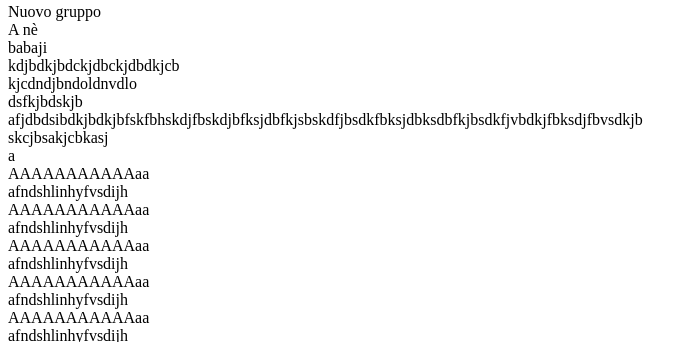
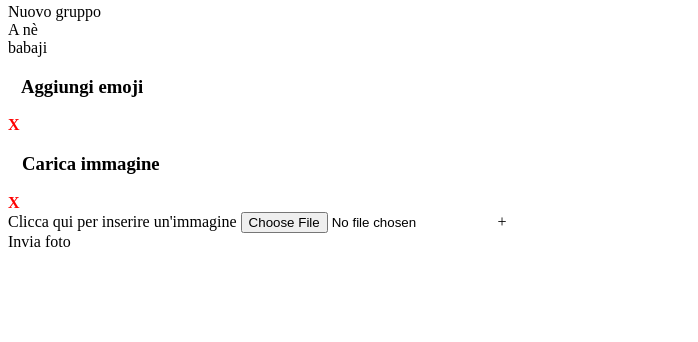
Before and after one commit to Obamium68/HeyChat, a PHP site: page /chatting.html in a window 1280 px wide. Shown: the part 1311-1653 px from the top of the page, without its empty margins (0-698 px from the left). After the commit the page ends 1558 px from the top, so only its background shows below. Run offline with PHP 8.4, Linux system fonts and the light colour scheme.

Commit message:
Render grafica chat e messaggi

```diff
--- a/css/chatting.css
+++ b/css/chatting.css
@@ -7,8 +7,10 @@
 #chat {
     width: 90%;
     display: flex;
-    justify-content: center;
+    justify-content: flex-end;
     height: 90vh;
+    flex-direction: column;
+    align-items: center;
 }
 
 /*---   BOTTONI DI AZIONE   ---*/
@@ -192,6 +194,8 @@
 #messages {
     width: 80%;
     overflow-y: scroll;
+    height: 80vh;
+    margin-bottom: 18px;
     -ms-overflow-style: none;
     /* IE and Edge */
     scrollbar-width: none;
--- a/js/newGroupManager.js
+++ b/js/newGroupManager.js
@@ -75,7 +75,7 @@ function getMyContacts() {
     $.post('../php/get_private_chats.php', { myID: myID }, function (response) {
         chats = JSON.parse(response);
         chats.forEach(chat => {
-            displayItemGroup(chat["Id"], "https://random.imagecdn.app/42/42", chat["Name"] + " " + chat["Surname"], chat["Username"], 0);
+            displayItemGroup(chat["Id"], "../img/data/propics/LowRes/default.png", chat["Name"] + " " + chat["Surname"], chat["Username"], 0);
         });
         renderAnimation();
     });
--- a/views/chatting.html
+++ b/views/chatting.html
@@ -57,88 +57,18 @@
   <div id="chat-box">
     <div id="chat">
       <div id="messages">
-        <div class="mymessage">
-          <div>A nè</div>
-        </div>
-        <div class="fmessage">
-          <div>babaji</div>
-        </div>
-        <div class="mymessage">
-          <div>kdjbdkjbdckjdbckjdbdkjcb</div>
-        </div>
-        <div class="fmessage">
-          <div>kjcdndjbndoldnvdlo</div>
-        </div>
-        <div class="mymessage">
-          <div>dsfkjbdskjb</div>
-        </div>
-        <div class="fmessage">
-          <div>
-            afjdbdsibdkjbdkjbfskfbhskdjfbskdjbfksjdbfkjsbskdfjbsdkfbksjdbksdbfkjbsdkfjvbdkjfbksdjfbvsdkjb
+          <div class="mymessage">
+            <div>A nè</div>
           </div>
-        </div>
-        <div class="mymessage">
-          <div>skcjbsakjcbkasj</div>
-        </div>
-        <div class="fmessage">
-          <div>a</div>
-        </div>
-        <div class="mymessage">
-          <div>AAAAAAAAAAAaa</div>
-        </div>
-        <div class="fmessage">
-          <div>afndshlinhyfvsdijh</div>
-        </div>
-        <div class="mymessage">
-          <div>AAAAAAAAAAAaa</div>
-        </div>
-        <div class="fmessage">
-          <div>afndshlinhyfvsdijh</div>
-        </div>
-        <div class="mymessage">
-          <div>AAAAAAAAAAAaa</div>
-        </div>
-        <div class="fmessage">
-          <div>afndshlinhyfvsdijh</div>
-        </div>
-        <div class="mymessage">
-          <div>AAAAAAAAAAAaa</div>
-        </div>
-        <div class="fmessage">
-          <div>afndshlinhyfvsdijh</div>
-        </div>
-        <div class="fmessage">
-          <div>AAAAAAAAAAAaa</div>
-        </div>
-        <div class="fmessage">
-          <div>afndshlinhyfvsdijh</div>
-        </div>
+          <div class="fmessage">
+            <div>babaji</div>
+          </div>
       </div>
     </div>
 
-    <div id="sendbox">
-      <div id="dataMessage">
-        <div id="other">
-          <img src="../img/ui/smile.png" id="newEmoji" />
-          <img src="../img/ui/photo.png" id="newImg" />
-        </div>
-        <input type="text" id="textMessage" placeholder="Digita qui il tuo messaggio" />
-      </div>
-      <div id="sendButton">
-        <img src="../img/ui/send.png" />
-      </div>
     </div>
 
-    <div id="contatto">
-      <div id="utente">
-        <img src="https://random.imagecdn.app/65/65" />
-        <span>Mario Rossi</span>
-      </div>
-      <div id="status">
-        <div id="online" class="isonline">&Eacute; online</div>
-        <div id="nickname">@mario_rossi</div>
-      </div>
-    </div>
+
 
     <div id="emojibox" class="nascondi">
       <div id="titoloEmo">
```
Also changed, not shown: js/client.js (+23 -4 lines), views/chat.php (+34 -6 lines).
